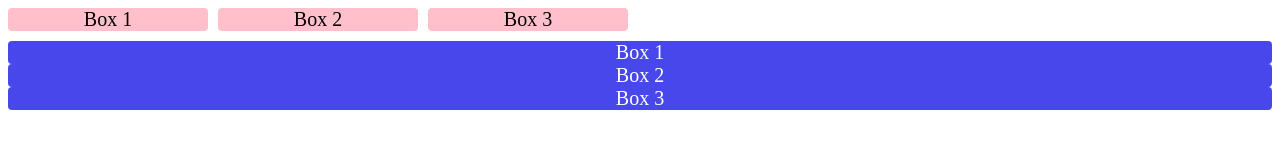
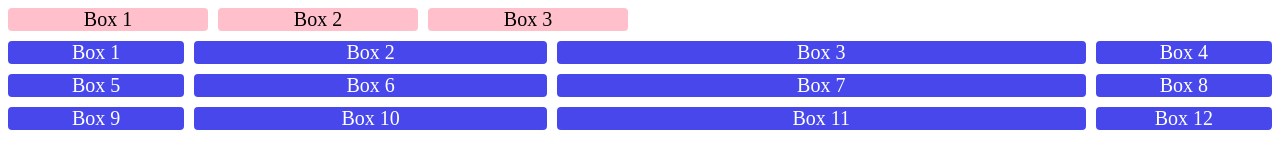
Before and after one commit to mariavmedeiros/sheCodes-responsive-grids-lesson, a plain HTML site: page index.html in a window 1280 px wide. Drawn offline with Linux system fonts and the light colour scheme.

Commit message:
playing with grids

```diff
--- a/index.html
+++ b/index.html
@@ -20,6 +20,9 @@
       }
       .circle {
         margin-top: 10px;
+        display: grid;
+        grid-template-columns: 1fr 2fr 3fr 1fr;
+        gap: 10px;
       }
       .caixa {
         background-color: rgb(71, 71, 236);
@@ -41,6 +44,15 @@
       <div class="caixa">Box 1</div>
       <div class="caixa">Box 2</div>
       <div class="caixa">Box 3</div>
+      <div class="caixa">Box 4</div>
+      <div class="caixa">Box 5</div>
+      <div class="caixa">Box 6</div>
+      <div class="caixa">Box 7</div>
+      <div class="caixa">Box 8</div>
+      <div class="caixa">Box 9</div>
+      <div class="caixa">Box 10</div>
+      <div class="caixa">Box 11</div>
+      <div class="caixa">Box 12</div>
     </div>
   </body>
 </html>
```
